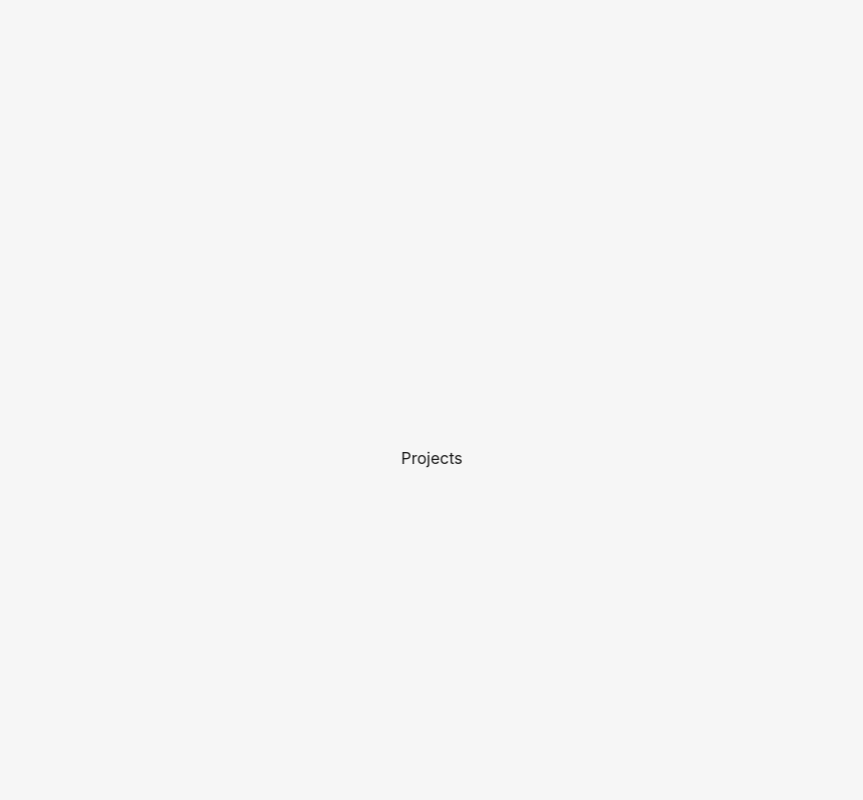
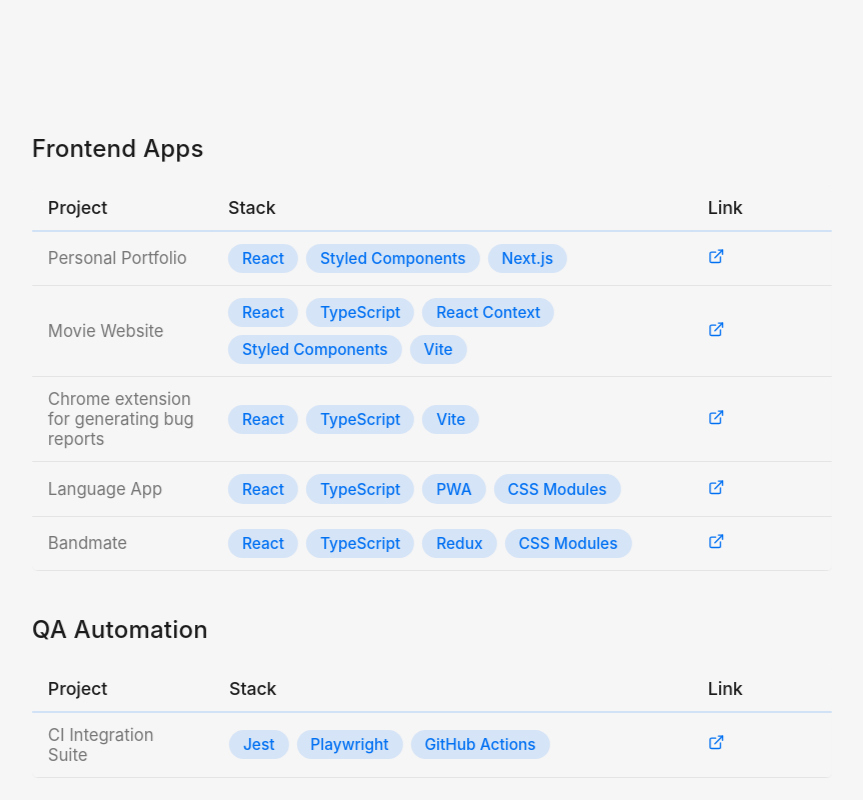
Before and after one commit to fedulovs/portfolio, a Next.js app: page / in a window 1280 px wide. Shown: the part 2676-3476 px from the top of the page, without its empty margins (164-1027 px from the left). Built offline with nearby package versions, Linux system fonts and the light colour scheme.

Commit message:
Implement projects

```diff
--- a/components/Projects.tsx
+++ b/components/Projects.tsx
@@ -1,12 +1,194 @@
 import React from 'react';
-import { SlideInFromLeft } from './slideInFromLeft';
+import styled from 'styled-components';
+import { SlideInFromLeft } from './SlideInFromLeft';
+import { FiExternalLink } from 'react-icons/fi';
 
-const Projects = () => {
-    return (
-        <SlideInFromLeft>
-            <div>Projects</div>
-        </SlideInFromLeft>
-    );
-};
+const SkillTags = styled.div`
+    display: flex;
+    flex-wrap: wrap;
+    gap: 0.5rem;
+`;
+
+const SkillBubble = styled.div`
+    background: ${({ theme }) => theme.primary}22;
+    color: ${({ theme }) => theme.primary};
+    border-radius: 999px;
+    padding: 0.33em 0.9em;
+    font-size: 0.93em;
+    font-weight: 500;
+    display: inline-flex;
+    align-items: center;
+    border: none;
+    user-select: none;
+    white-space: nowrap;
+    transition: background 0.2s, color 0.2s;
+
+    &:hover {
+        background: ${({ theme }) => theme.primary}55;
+    }
+`;
+
+const Section = styled.section`
+    margin-bottom: 2.5rem;
+`;
+
+const Topic = styled.h3`
+    margin-bottom: 1rem;
+    font-size: 1.5rem;
+    font-weight: 500;
+    letter-spacing: 0.01em;
+`;
+
+const TableContainer = styled.div`
+    width: 100%;
+    overflow-x: auto;
+    max-width: 1100px;
+    margin: 0 auto;
+`;
+
+const Table = styled.table`
+    width: 100%;
+    min-width: 800px;
+    border-collapse: collapse;
+    background: ${({ theme }) => theme.background};
+    border-radius: 7px;
+    overflow: hidden;
+    box-shadow: 0 1px 2px rgba(0, 0, 0, 0.04);
+`;
+
+const TH = styled.th`
+    padding: 0.75rem 1rem;
+    text-align: left;
+    background: ${({ theme }) => theme.background};
+    color: ${({ theme }) => theme.text};
+    border-bottom: 2px solid ${({ theme }) => theme.primary}26;
+    font-size: 1.1rem;
+    font-weight: 500;
+`;
+
+const TD = styled.td`
+    padding: 0.75rem 1rem;
+    border-bottom: 1px solid ${({ theme }) => theme.textBody}22;
+    vertical-align: middle;
+    font-size: 1.04rem;
+    color: ${({ theme }) => theme.textBody};
+    min-width: 140px;
+`;
+
+const ProjectLink = styled.a`
+    color: ${({ theme }) => theme.primary};
+    font-weight: 500;
+    &:hover {
+        text-decoration: underline;
+    }
+`;
+
+const projectSections = [
+    {
+        topic: 'Frontend Apps',
+        projects: [
+            {
+                name: 'Personal Portfolio',
+                link: 'https://github.com/fedulovs/portfolio',
+                technologies: ['React', 'Styled Components', 'Next.js'],
+            },
+            {
+                name: 'Movie Website',
+                link: 'https://github.com/fedulovs/find-movies',
+                technologies: [
+                    'React',
+                    'TypeScript',
+                    'React Context',
+                    'Styled Components',
+                    'Vite',
+                ],
+            },
+            {
+                name: 'Chrome extension for generating bug reports',
+                link: 'https://github.com/fedulovs/bug-report-extension',
+                technologies: ['React', 'TypeScript', 'Vite'],
+            },
+            {
+                name: 'Language App',
+                link: 'https://github.com/fedulovs/language-app',
+                technologies: ['React', 'TypeScript', 'PWA', 'CSS Modules'],
+            },
+
+            {
+                name: 'Bandmate',
+                link: 'https://github.com/fedulovs/bandmate',
+                technologies: ['React', 'TypeScript', 'Redux', 'CSS Modules'],
+            },
+        ],
+    },
+    {
+        topic: 'QA Automation',
+        projects: [
+            {
+                name: 'CI Integration Suite',
+                link: 'https://github.com/yourprofile/ci-suite',
+                technologies: ['Jest', 'Playwright', 'GitHub Actions'],
+            },
+        ],
+    },
+];
+
+const Projects = () => (
+    <SlideInFromLeft>
+        <div>
+            {projectSections.map((section) => (
+                <Section key={section.topic}>
+                    <Topic>{section.topic}</Topic>
+                    <TableContainer>
+                        <Table>
+                            <colgroup>
+                                {/* Project column */}
+                                <col style={{ width: '24%' }} />
+                                {/* Tech Stack column */}
+                                <col style={{ width: '70%' }} />
+                                {/* Link column */}
+                                <col style={{ width: '6%' }} />
+                            </colgroup>
+                            <thead>
+                                <tr>
+                                    <TH>Project</TH>
+                                    <TH>Stack</TH>
+                                    <TH>Link</TH>
+                                </tr>
+                            </thead>
+                            <tbody>
+                                {section.projects.map((project) => (
+                                    <tr key={project.name}>
+                                        <TD>{project.name}</TD>
+                                        <TD>
+                                            <SkillTags>
+                                                {project.technologies.map(
+                                                    (tech) => (
+                                                        <SkillBubble key={tech}>
+                                                            {tech}
+                                                        </SkillBubble>
+                                                    )
+                                                )}
+                                            </SkillTags>
+                                        </TD>
+                                        <TD>
+                                            <ProjectLink
+                                                href={project.link}
+                                                target='_blank'
+                                                rel='noopener noreferrer'
+                                            >
+                                                <FiExternalLink />{' '}
+                                            </ProjectLink>
+                                        </TD>
+                                    </tr>
+                                ))}
+                            </tbody>
+                        </Table>
+                    </TableContainer>
+                </Section>
+            ))}
+        </div>
+    </SlideInFromLeft>
+);
 
 export default Projects;
```
